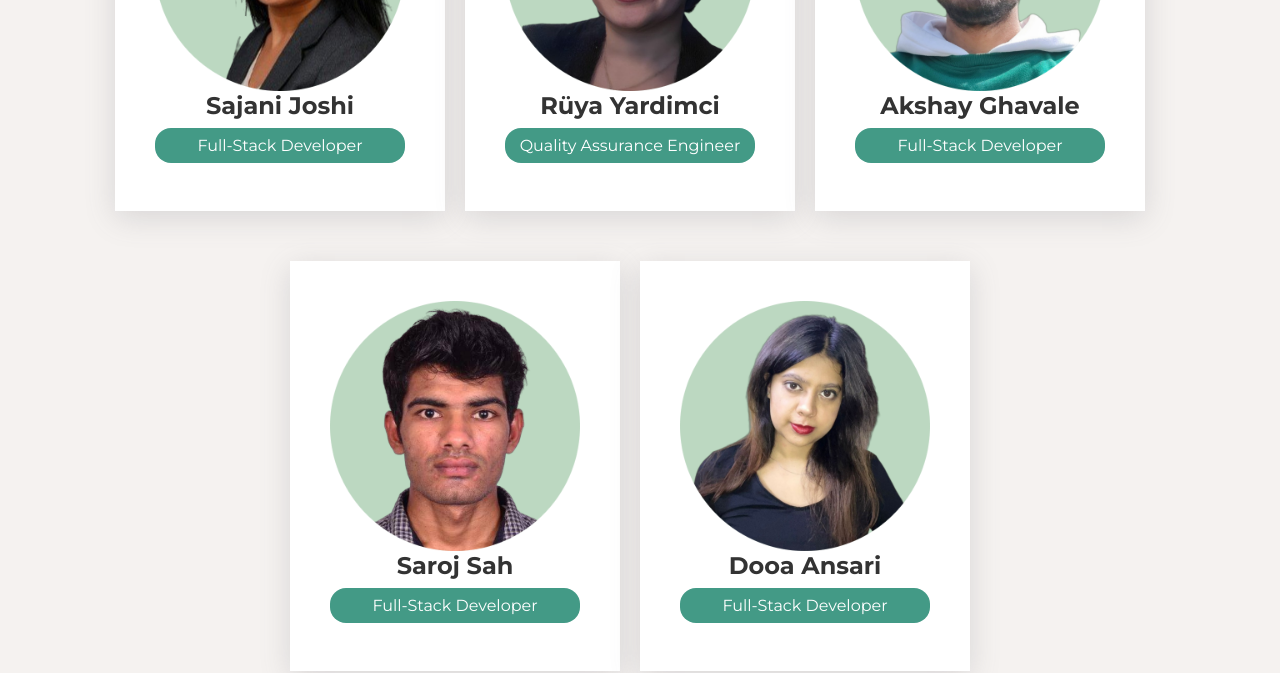
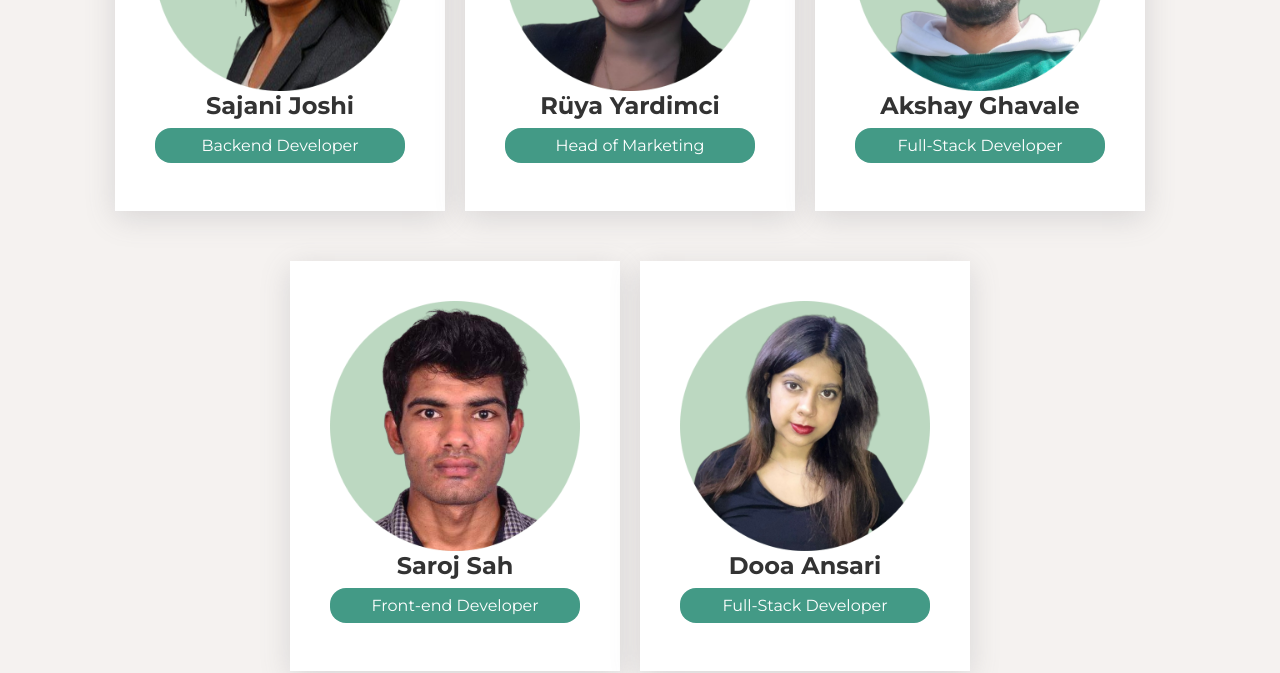
Before and after one commit to saroj2053/web-wizards, a React (Vite) app: page / in a window 1280 px wide. Shown: the part 2420-3093 px from the top of the page. Built offline with nearby package versions, Linux system fonts and the light colour scheme.

Commit message:
Roles Updated

```diff
--- a/src/components/TeamInfo/TeamInfo.jsx
+++ b/src/components/TeamInfo/TeamInfo.jsx
@@ -18,7 +18,7 @@ const TeamInfo = () => {
               <img src={profileImageFive} alt="" />
             </div>
             <h2 className={styles.profileName}>Sajani Joshi</h2>
-            <h4 className={styles.profileDesignation}>Full-Stack Developer</h4>
+            <h4 className={styles.profileDesignation}>Backend Developer</h4>
             <div className={styles.overlay__containerContents}>
               <div className={styles.aboutProfile}>
                 <p>
@@ -52,7 +52,7 @@ const TeamInfo = () => {
             </div>
             <h2 className={styles.profileName}>Rüya Yardimci</h2>
             <h4 className={styles.profileDesignation}>
-              Quality Assurance Engineer
+              Head of Marketing
             </h4>
 
             <div className={styles.overlay__containerContents}>
@@ -118,7 +118,7 @@ const TeamInfo = () => {
               <img src={profileImageFour} alt="" />
             </div>
             <h2 className={styles.profileName}>Saroj Sah</h2>
-            <h4 className={styles.profileDesignation}>Full-Stack Developer</h4>
+            <h4 className={styles.profileDesignation}>Front-end Developer</h4>
             <div className={styles.overlay__containerContents}>
               <div className={styles.aboutProfile}>
                 <p>
```
